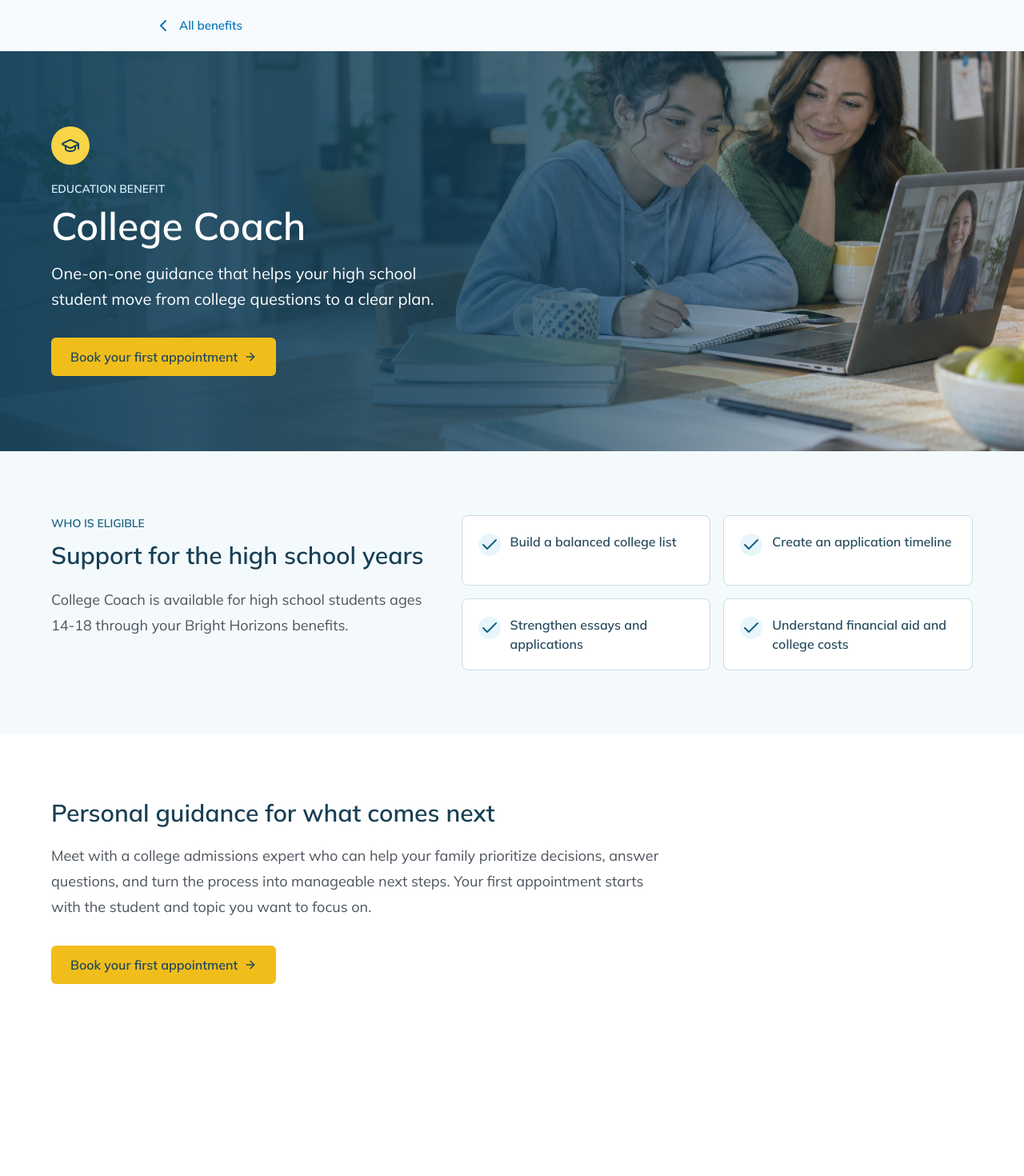
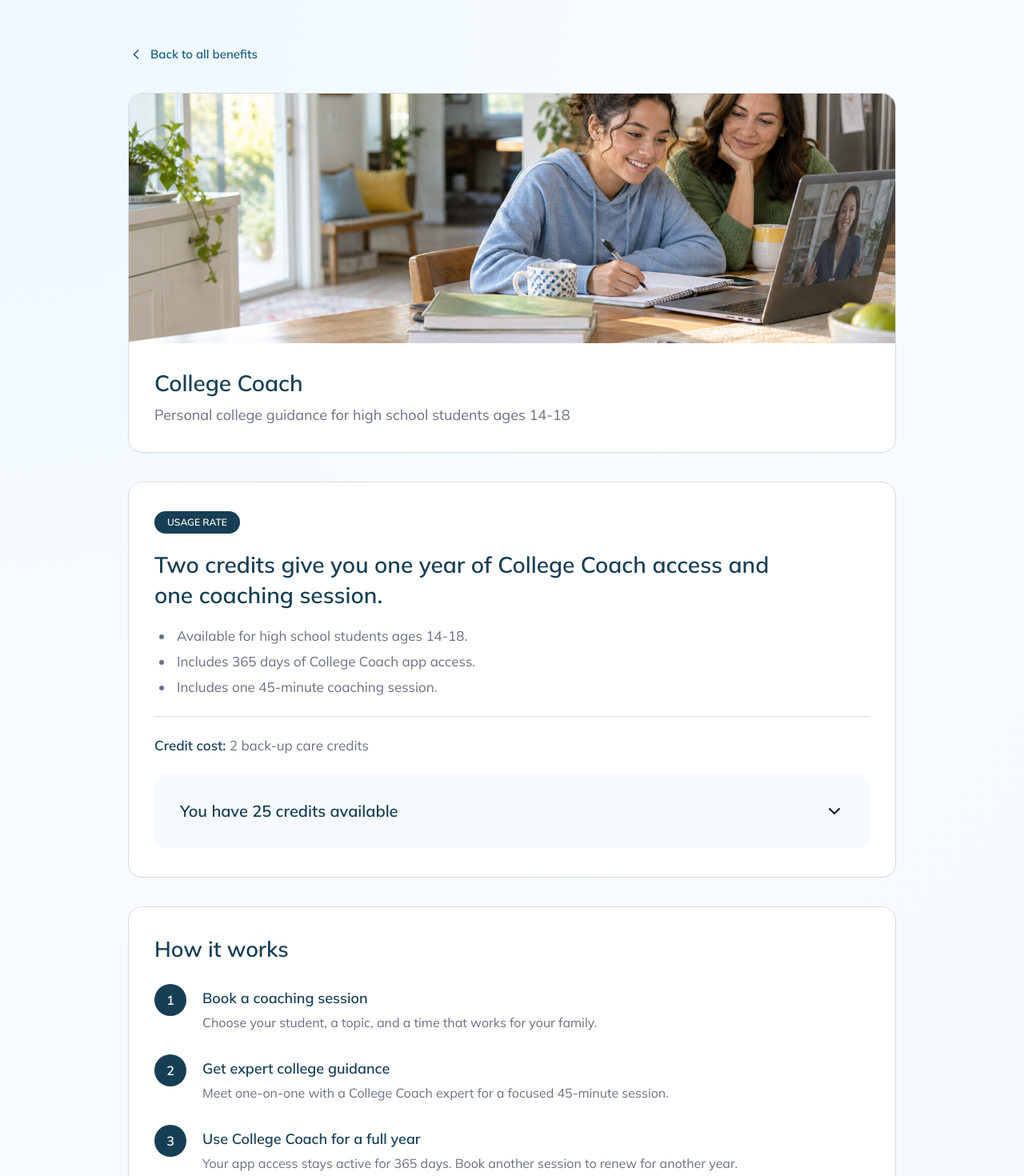
Before and after one commit to nmayernik/coaching-flow, a Next.js app: page /buc/college-coach in a window 1280 px wide. Shown: the top 1470 px of the page at 80% size. Before the commit the page ends 1310 px from the top, so only its background shows below. Built offline with nearby package versions, Linux system fonts and the light colour scheme.

Commit message:
Match College Coach benefit detail template

```diff
--- a/components/buc/CollegeCoachBenefit.tsx
+++ b/components/buc/CollegeCoachBenefit.tsx
@@ -3,10 +3,11 @@
 import Image from "next/image"
 import Link from "next/link"
 import { Suspense, useState } from "react"
-import { ArrowRight, Check, ChevronLeft, GraduationCap } from "lucide-react"
+import { ArrowRight, ChevronDown, ChevronLeft } from "lucide-react"
 
 import { CoachingFormFeature } from "@/components/CoachingFormFeature"
 import { Button } from "@/components/ui/button"
+import { Collapsible, CollapsibleContent, CollapsibleTrigger } from "@/components/ui/collapsible"
 import {
   Dialog,
   DialogContent,
@@ -14,98 +15,146 @@ import {
   DialogHeader,
   DialogTitle,
 } from "@/components/ui/dialog"
+import { cn } from "@/lib/utils"
 
-const coachingTopics = [
-  "Build a balanced college list",
-  "Create an application timeline",
-  "Strengthen essays and applications",
-  "Understand financial aid and college costs",
+const benefitDetails = [
+  "Available for high school students ages 14-18.",
+  "Includes 365 days of College Coach app access.",
+  "Includes one 45-minute coaching session.",
+]
+
+const howItWorks = [
+  {
+    title: "Book a coaching session",
+    description: "Choose your student, a topic, and a time that works for your family.",
+  },
+  {
+    title: "Get expert college guidance",
+    description: "Meet one-on-one with a College Coach expert for a focused 45-minute session.",
+  },
+  {
+    title: "Use College Coach for a full year",
+    description: "Your app access stays active for 365 days. Book another session to renew for another year.",
+  },
 ]
 
 export function CollegeCoachBenefit() {
   const [bookingOpen, setBookingOpen] = useState(false)
+  const [creditsOpen, setCreditsOpen] = useState(false)
 
   return (
-    <main className="min-h-screen bg-white text-[#2f3033]">
-      <div className="bg-[#f7fbfe]">
-        <div className="mx-auto flex h-[64px] w-full max-w-[960px] items-center px-5 sm:px-8">
+    <main className="min-h-screen bg-[radial-gradient(circle_at_top_left,_#edf8ff_0,_#f8fcff_42%,_#f7fbfe_82%)] text-[#2f3033]">
+      <div className="mx-auto w-full max-w-[1024px] px-5 pb-16 pt-10 sm:px-8 sm:pb-24 sm:pt-12">
         <Link
           href="/buc/"
-            className="inline-flex items-center gap-2 text-[15px] font-semibold text-[#0577b9] transition-colors hover:text-[#035f94]"
+          className="inline-flex min-h-10 items-center gap-2 text-[15px] font-semibold text-[#176080] transition-colors hover:text-[#0f4d69] focus-visible:outline-none focus-visible:ring-2 focus-visible:ring-[#176080] focus-visible:ring-offset-2"
         >
-            <ChevronLeft aria-hidden="true" />
-            All benefits
+          <ChevronLeft className="h-5 w-5" aria-hidden="true" />
+          Back to all benefits
         </Link>
-        </div>
-      </div>
 
-      <section className="relative isolate min-h-[430px] overflow-hidden bg-[#123f58] sm:min-h-[500px]" aria-labelledby="college-coach-title">
+        <div className="mt-6 space-y-8 sm:mt-7 sm:space-y-9">
+          <section
+            className="overflow-hidden rounded-[18px] border border-[#d9dde0] bg-white shadow-[0_1px_2px_rgba(20,58,78,0.04)]"
+            aria-labelledby="college-coach-title"
+          >
+            <div className="relative h-[220px] w-full sm:h-[312px]">
               <Image
                 src="/buc/college-coach-hero.png"
                 alt="A high school student and parent meeting with a college counselor online"
                 fill
                 priority
-          sizes="100vw"
-          className="object-cover object-[62%_center]"
+                sizes="(max-width: 640px) 100vw, 960px"
+                className="object-cover object-[56%_45%]"
               />
-        <div className="absolute inset-0 bg-gradient-to-r from-[#123f58]/95 via-[#123f58]/80 to-[#123f58]/5" />
-        <div className="relative mx-auto flex min-h-[430px] w-full max-w-[1232px] items-center px-5 py-16 sm:min-h-[500px] sm:px-8 lg:px-10">
-          <div className="max-w-[570px] text-white">
-            <span className="mb-5 inline-flex size-12 items-center justify-center rounded-full bg-[#f8d447] text-[#123f58]">
-              <GraduationCap aria-hidden="true" />
+            </div>
+            <div className="px-6 py-7 sm:px-8 sm:py-8">
+              <h1 id="college-coach-title" className="text-[28px] font-semibold leading-9 text-[#173f54]">
+                College Coach
+              </h1>
+              <p className="mt-2 text-[17px] leading-7 text-[#6a7180] sm:text-lg">
+                Personal college guidance for high school students ages 14-18
+              </p>
+            </div>
+          </section>
+
+          <section
+            className="rounded-[18px] border border-[#d9dde0] bg-white px-6 py-8 shadow-[0_1px_2px_rgba(20,58,78,0.04)] sm:px-8 sm:py-9"
+            aria-labelledby="usage-rate-heading"
+          >
+            <p className="inline-flex rounded-full bg-[#173f54] px-4 py-2 text-xs font-semibold uppercase leading-none text-white">
+              Usage rate
+            </p>
+            <h2 id="usage-rate-heading" className="mt-5 max-w-[820px] text-[25px] font-semibold leading-[1.35] text-[#173f54] sm:text-[28px]">
+              Two credits give you one year of College Coach access and one coaching session.
+            </h2>
+
+            <ul className="mt-5 space-y-2 pl-6 text-[16px] leading-6 text-[#6a7180] [list-style:disc] sm:text-[17px]">
+              {benefitDetails.map((detail) => (
+                <li key={detail} className="pl-1">{detail}</li>
+              ))}
+            </ul>
+
+            <div className="my-6 h-px bg-[#d9dde0]" />
+
+            <p className="text-[16px] leading-6 text-[#6a7180] sm:text-[17px]">
+              <span className="font-semibold text-[#173f54]">Credit cost:</span> 2 back-up care credits
+            </p>
+
+            <Collapsible open={creditsOpen} onOpenChange={setCreditsOpen} className="mt-6">
+              <CollapsibleTrigger asChild>
+                <button
+                  type="button"
+                  className="flex min-h-[92px] w-full items-center justify-between gap-4 rounded-[16px] bg-[#f5fafc] px-6 py-5 text-left text-[18px] font-semibold text-[#173f54] transition-colors hover:bg-[#edf7fb] focus-visible:outline-none focus-visible:ring-2 focus-visible:ring-[#176080] focus-visible:ring-offset-2 sm:px-8 sm:text-[20px]"
+                >
+                  <span>You have 25 credits available</span>
+                  <ChevronDown
+                    className={cn("h-6 w-6 shrink-0 text-[#111827] transition-transform duration-200", creditsOpen && "rotate-180")}
+                    aria-hidden="true"
+                  />
+                </button>
+              </CollapsibleTrigger>
+              <CollapsibleContent className="px-6 pb-2 pt-5 text-[15px] leading-6 text-[#5f6877] data-[state=open]:animate-in data-[state=open]:fade-in sm:px-8 sm:text-base">
+                <p>After booking your first session, you will have 23 credits remaining.</p>
+                <p className="mt-2">Essay Reviews cost 1 credit per essay. One College List is available for 1 credit during each membership year.</p>
+              </CollapsibleContent>
+            </Collapsible>
+          </section>
+
+          <section
+            className="rounded-[18px] border border-[#d9dde0] bg-white px-6 py-8 shadow-[0_1px_2px_rgba(20,58,78,0.04)] sm:px-8 sm:py-9"
+            aria-labelledby="how-it-works-title"
+          >
+            <h2 id="how-it-works-title" className="text-[25px] font-semibold leading-8 text-[#173f54] sm:text-[27px]">
+              How it works
+            </h2>
+
+            <ol className="mt-7 space-y-7">
+              {howItWorks.map((item, index) => (
+                <li key={item.title} className="flex items-start gap-4 sm:gap-5">
+                  <span className="flex h-10 w-10 shrink-0 items-center justify-center rounded-full bg-[#173f54] text-base font-semibold text-white">
+                    {index + 1}
                   </span>
-            <p className="mb-3 text-sm font-semibold uppercase text-[#d8f1fb]">Education benefit</p>
-            <h1 id="college-coach-title" className="text-4xl font-semibold leading-tight sm:text-5xl">College Coach</h1>
-            <p className="mt-5 max-w-[520px] text-lg leading-7 text-white sm:text-xl sm:leading-8">
-              One-on-one guidance that helps your high school student move from college questions to a clear plan.
-            </p>
+                  <div className="pt-1">
+                    <h3 className="text-[17px] font-semibold leading-6 text-[#173f54] sm:text-lg">{item.title}</h3>
+                    <p className="mt-1 text-[15px] leading-6 text-[#6a7180] sm:text-base">{item.description}</p>
+                  </div>
+                </li>
+              ))}
+            </ol>
+
             <Button
               type="button"
               size="lg"
               onClick={() => setBookingOpen(true)}
-              className="mt-8 h-12 px-6 text-base"
+              className="mt-8 h-12 w-full px-6 text-base sm:w-auto"
             >
               Book your first appointment
               <ArrowRight data-icon="inline-end" aria-hidden="true" />
             </Button>
+          </section>
         </div>
       </div>
-      </section>
-
-      <section className="bg-[#f4fafc]">
-        <div className="mx-auto grid w-full max-w-[1232px] gap-10 px-5 py-14 sm:px-8 lg:grid-cols-[0.85fr_1.15fr] lg:px-10 lg:py-20">
-          <div>
-            <p className="text-sm font-semibold uppercase text-[#176080]">Who is eligible</p>
-            <h2 className="mt-3 text-3xl font-semibold leading-tight text-[#173f54]">Support for the high school years</h2>
-            <p className="mt-5 text-lg leading-8 text-[#4c535d]">
-              College Coach is available for high school students ages 14-18 through your Bright Horizons benefits.
-            </p>
-          </div>
-          <div className="grid gap-4 sm:grid-cols-2">
-            {coachingTopics.map((topic) => (
-              <div key={topic} className="flex min-h-[88px] items-start gap-3 rounded-lg border border-[#c9dce5] bg-white p-5">
-                <span className="mt-0.5 flex size-7 shrink-0 items-center justify-center rounded-full bg-[#e8f6fc] text-[#176080]">
-                  <Check aria-hidden="true" />
-                </span>
-                <p className="font-semibold leading-6 text-[#284c5f]">{topic}</p>
-              </div>
-            ))}
-          </div>
-        </div>
-      </section>
-
-      <section className="mx-auto w-full max-w-[1232px] px-5 py-14 sm:px-8 lg:px-10 lg:py-20" aria-labelledby="how-it-works-title">
-        <div className="max-w-[760px]">
-          <h2 id="how-it-works-title" className="text-3xl font-semibold text-[#173f54]">Personal guidance for what comes next</h2>
-          <p className="mt-5 text-lg leading-8 text-[#4c535d]">
-            Meet with a college admissions expert who can help your family prioritize decisions, answer questions, and turn the process into manageable next steps. Your first appointment starts with the student and topic you want to focus on.
-          </p>
-          <Button type="button" size="lg" onClick={() => setBookingOpen(true)} className="mt-8 h-12 px-6 text-base">
-            Book your first appointment
-            <ArrowRight data-icon="inline-end" aria-hidden="true" />
-          </Button>
-        </div>
-      </section>
 
       <Dialog open={bookingOpen} onOpenChange={setBookingOpen}>
         <DialogContent className="h-dvh w-screen max-w-none gap-0 overflow-hidden rounded-none border-0 p-0 [&>button]:hidden">
```
Lines whose indentation alone changed are shown as unchanged.
